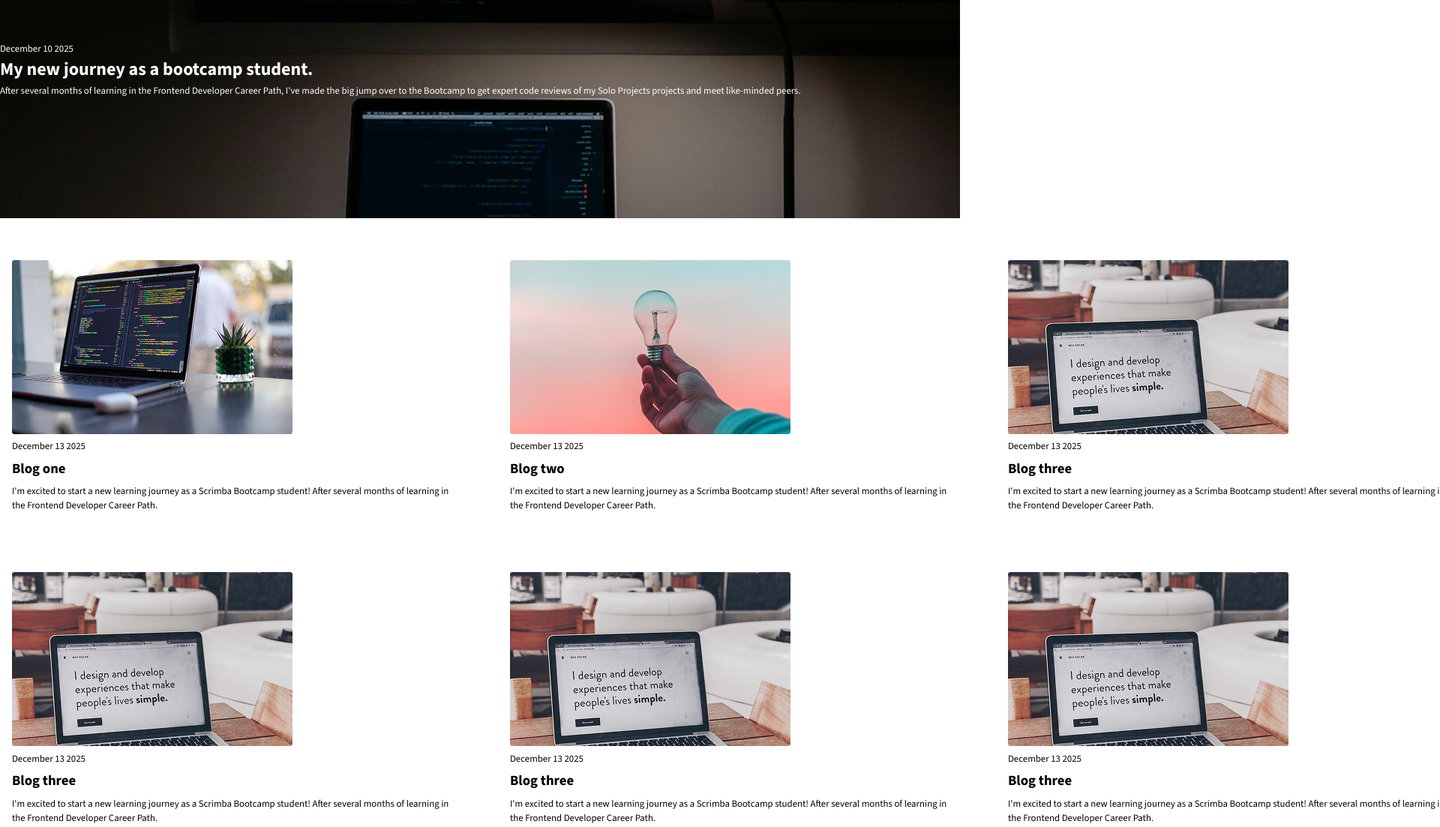
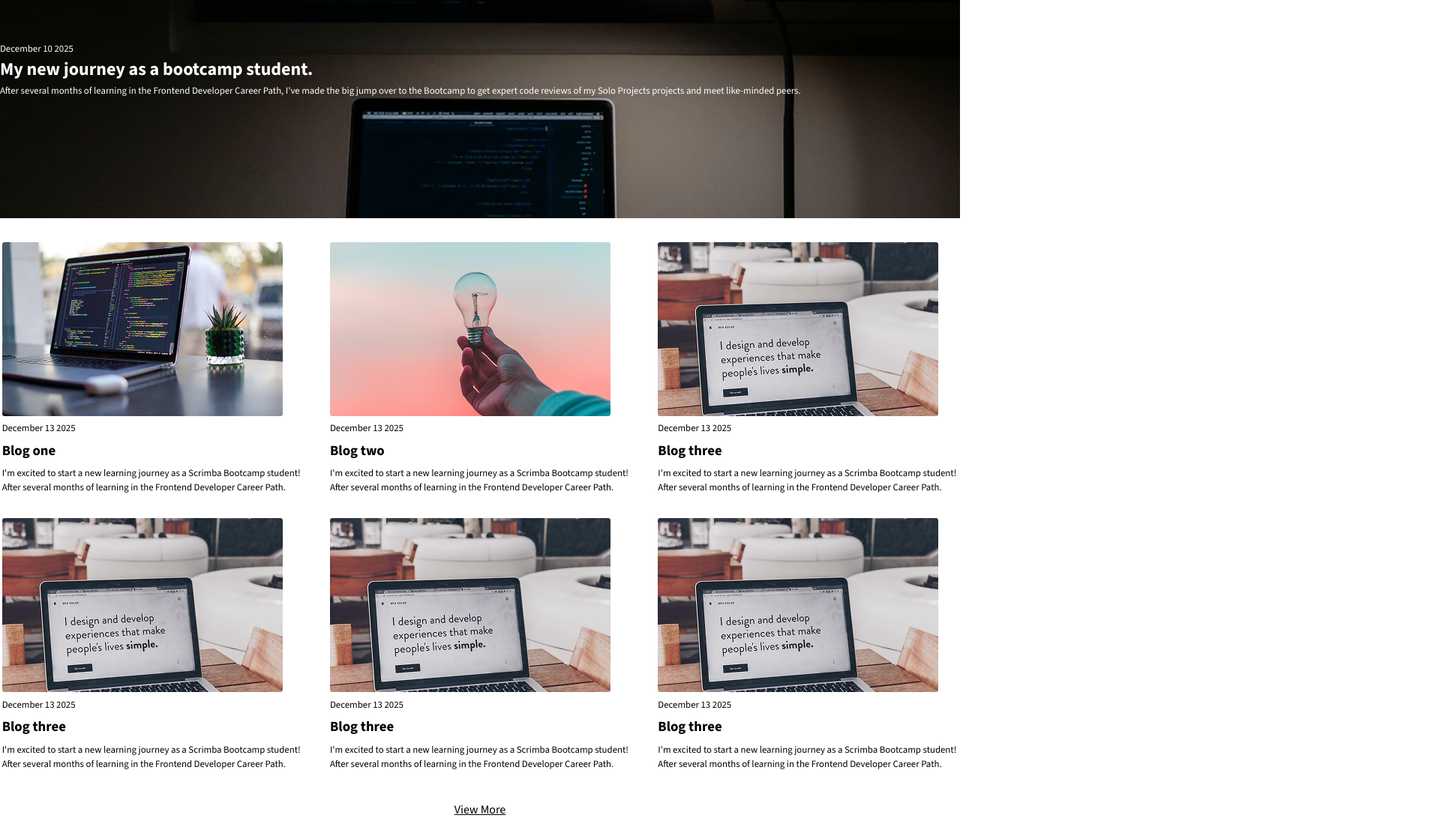
Before and after one commit to Okumu87/Learning-journal, a website built with Vite: page home.html in a window 1280 px wide. Shown: the part 225-1328 px from the top of the page at 75% size, 1920 px wide, since content can reach past the window. Built offline with nearby package versions, Linux system fonts and the light colour scheme.

Commit message:
working om larger screens

```diff
--- a/css/media-queries.css
+++ b/css/media-queries.css
@@ -111,7 +111,8 @@ header{
     flex-direction: column;
     align-items: left;
     justify-content: center;
-    width: 600px;
+    width: 400px;
+    margin: 0 auto;
 
 }
 
```
